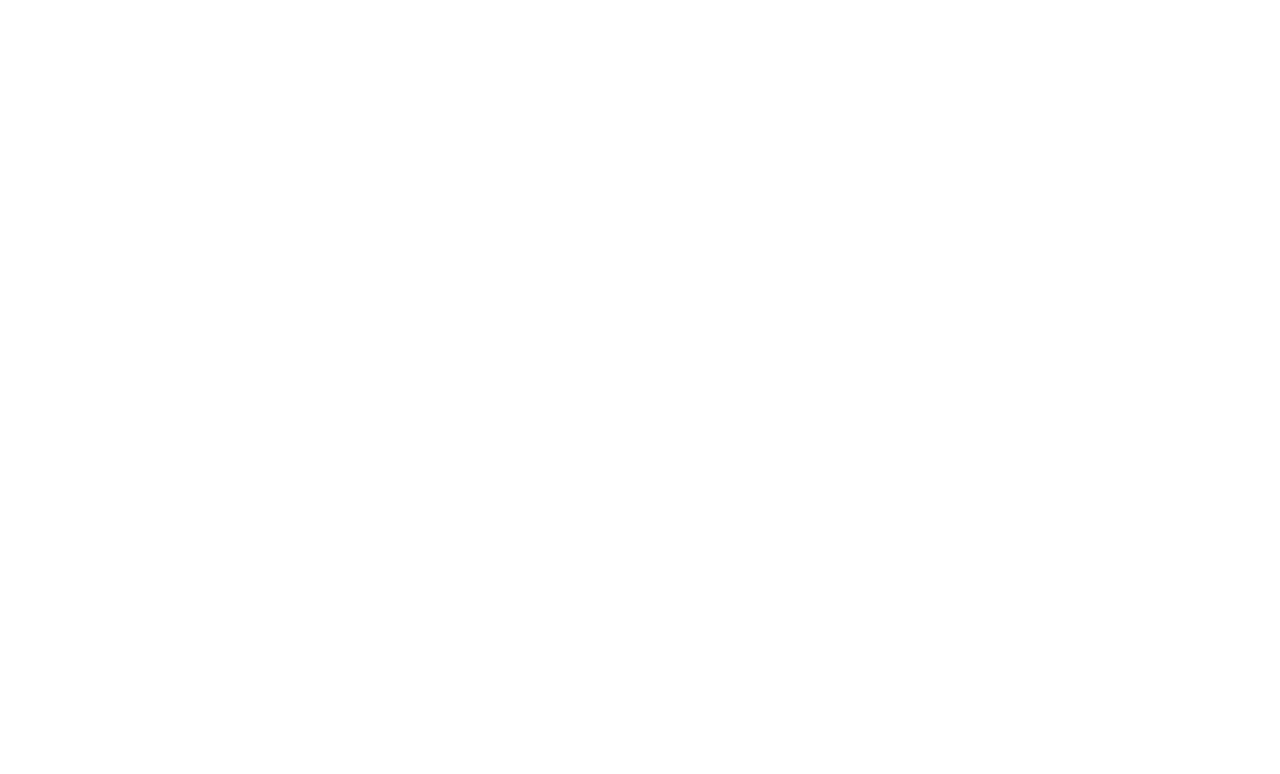
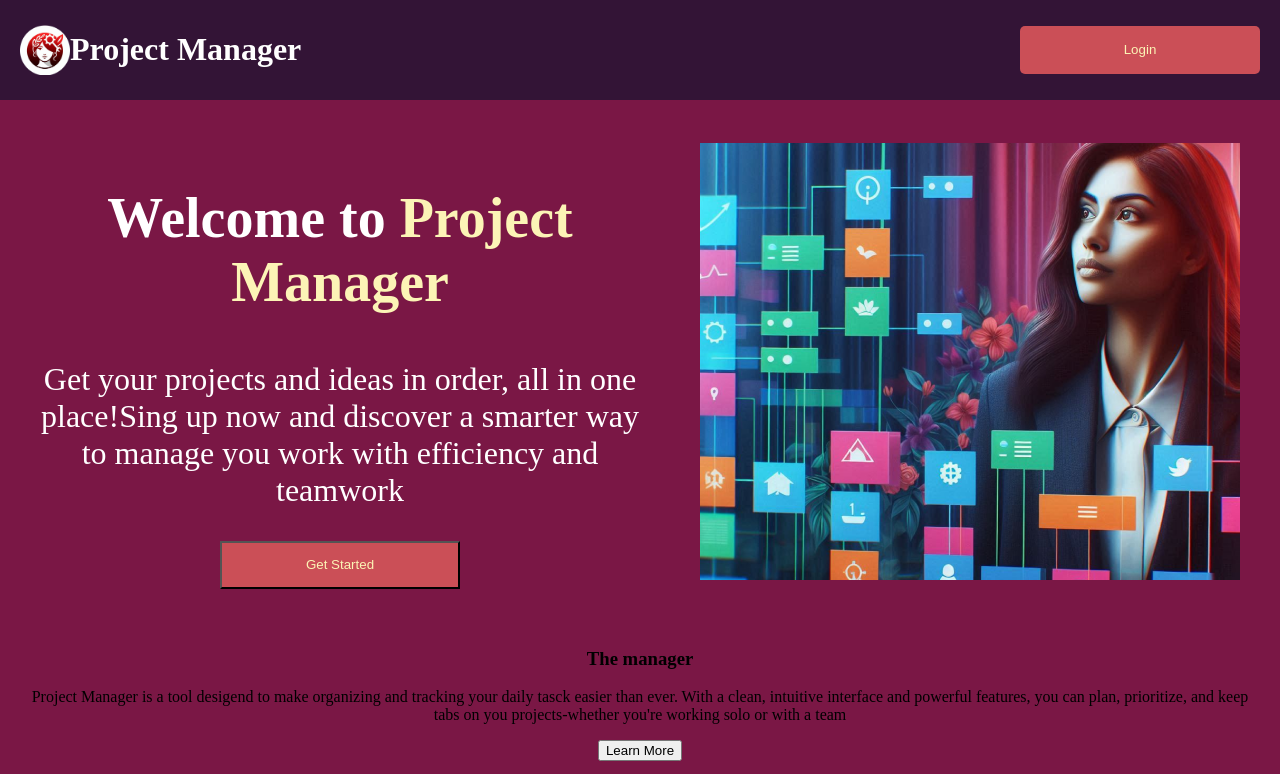
Before and after one commit to Alair-Filho/DesafioCompass, a plain HTML site: page index.html in a window 1280 px wide. Shown: the top 774 px of the page. Drawn offline with Linux system fonts and the light colour scheme.

Commit message:
criação html  e inicio css

```diff
--- a/index.html
+++ b/index.html
@@ -7,6 +7,102 @@
     <link rel="stylesheet" href="style.css">
 </head>
 <body>
+    <header id="cabecalho">
+        <img id="logo" src="img/logo 1.png" alt="logo marca">
+        <h1>Project Manager</h1>
+        <button id="btn">Login</button>
+    </header>
+    <main>
+        <section class="welcome-section">
+            <div id="container-welcome">
+                <h2 class="colorh2"><spam class="h2color">Welcome to </spam>Project Manager</h2>
+                <p class="paragrafo1">Get your projects and ideas in order, all in one place!Sing up now and discover a smarter way to manage you work with efficiency and teamwork</p>
+                <button id="btn-2">Get Started</button>
+            </div>
+            <div id="image-welcome">
+                <img id="imgMoca" src="img/image 1.png" alt="imagem ilustrativa">
+            </div>
+        </section>
+
+        <section>
+            <div>
+                <h3>The manager</h3>
+                <p>Project Manager is a tool desigend to make organizing and tracking your daily tasck easier than ever. With a clean, intuitive interface and powerful features, you can plan, prioritize, and keep tabs on you projects-whether you're working solo or with a team</p>
+                <button id="btn-3">Learn More</button>
+                <ul>
+                    <li><img src="img/image 2.png" alt="imagem ilustrativa"></li>
+                    <li><img src="img/image 3.png" alt="imagem ilustrativa"></li>
+                    <li><img src="img/image 4.png" alt="imagem ilustrativa"></li>
+                </ul>
+            </div>
+        </section>
+
+        <section>
+            <div>
+                <h2>Features Tools</h2>
+                <p>Tools to enhace your project management</p>
+                <button id="btn-4">View All</button>
+            </div>
+            <ul>
+                <li><img src="img/Icon.png" alt="Icone">
+                    <h3>Task Scheduler</h3>
+                    <p>Plan and schedule tasks</p>
+                </li>
+                <li><img src="img/Icon (1).png" alt="icone">
+                    <h3>Deadline Tracker</h3>
+                    <p>Keep track of project deadlines</p>
+                </li>
+                <li><img src="img/Icon (2).png" alt="icone">
+                <h3>Communication Hub</h3>
+                <p>Centralized team communication</p>
+                </li>
+                <li><img src="img/Icon (3).png" alt="icone">
+                <h3>Progress Report</h3>
+                <p>Track project progress</p>
+                </li>
+            </ul>
+        </section>
+
+        <section class="login-container">
+            <div>
+                <h2>Subscribe to Updates</h2>
+                <p>Stay informed with our lastet updates</p>
+            </div>
+            <h2>Login</h2>
+            <form action="/login" method="post">
+                <ul>
+                    <li>
+                        <input type="email" name="email" placeholder="Enter your email" required>
+                        <div class="description">We promisse not to spam</div>
+                    </li>
+
+                    <li>
+                        <input type="text" name="name" placeholder="Enter your name" required>
+                    </li>
+                    <li>
+                        <button type="submit">Subscribe</button>
+                    </li>
+                </ul>
+            </form>
+        </section>
+
+    </main>
+
+    <footer>
+        <footer>
+            <div class="social-icons">
+                <a href="https://www.facebook.com" target="_blank"><i class="fab fa-facebook-square"></i></a>
+                <a href="https://www.instagram.com" target="_blank"><i class="fab fa-instagram"></i></a>
+                <a href="https://www.linkedin.com" target="_blank"><i class="fab fa-linkedin"></i></a>
+            </div>
+            <p>Project manager. All rights reserved.</p>
+            <p><a href="#">Privacy Policy</a> | <a href="#">Terms of Service</a></p>
+        </footer>
+
+        </body>
+        </html>
+
+    </footer>
 
 
     <script src="main.js"></script>
--- a/style.css
+++ b/style.css
@@ -0,0 +1,90 @@
+body, html {
+    margin: 0;
+    padding: 0;
+    height: 100%;
+}
+
+#cabecalho {
+    background-color: #331436;
+    display: flex;
+    justify-content: space-between;
+    align-items: center;
+    padding: 10px 20px;
+    color: #FFFFFF;
+
+}
+
+#logo{
+    width: 50px;
+    height: auto;
+    top: 10px;
+    left: 10px;
+}
+#btn {
+    margin-left: auto;
+    padding: 10px 20px;
+    background-color: #CB4F57;
+    color: #FCF4B6;
+    border: none;
+    border-radius: 5px;
+    cursor: pointer;
+    width: 240px;
+    height: 48px;
+}
+main {
+    display: flex;
+    flex-direction: column;
+    align-items: center;
+    justify-content: flex-start;
+    padding: 20px;
+    background-color: #7A1745;
+}
+.colorh2{
+    color: #FCF4B6;
+    font-size: 3.5em;
+}
+.h2color{
+    color: #FFFFFF;
+
+}
+
+
+.welcome-section {
+    display: flex;
+    justify-content: space-between;
+    align-items: center;
+    width: 100%;
+    max-width: 1200px;
+    margin-bottom: 20px;
+
+}
+
+#container-welcome {
+    max-width: 50%;
+}
+#container-welcome p{
+    color: #FFFFFF;
+    font-size: 2em;
+}
+#btn-2{
+    background-color: #CB4F57;
+    color: #FCF4B6;
+    width: 240px;
+    height: 48px;
+}
+#image-welcome img {
+    max-width: 100%;
+    height: auto;
+}
+
+section {
+    text-align: center;
+    width: 100%;
+    margin: 20px 0;
+}
+
+footer {
+    text-align: center;
+    padding: 20px;
+    background-color: #f8f9fa;
+}
```
Also changed, not shown: img/Icon (1).png (added), img/Icon (2).png (added), img/Icon (3).png (added), img/Icon.png (added), img/image 1.png (added), img/image 2.png (added), img/image 3.png (added), img/image 4.png (added), img/logo 1.png (added).
